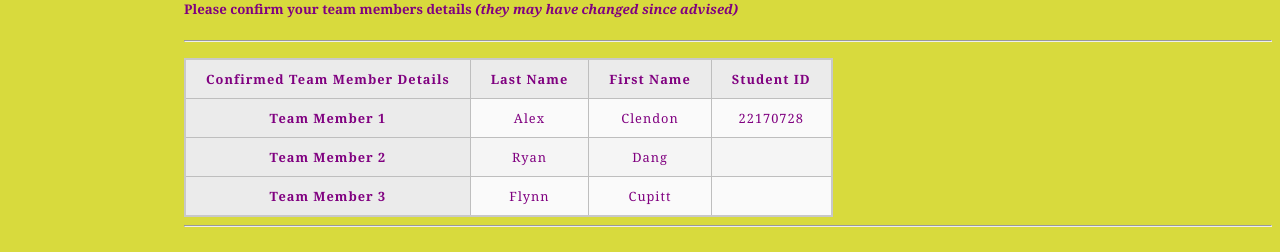
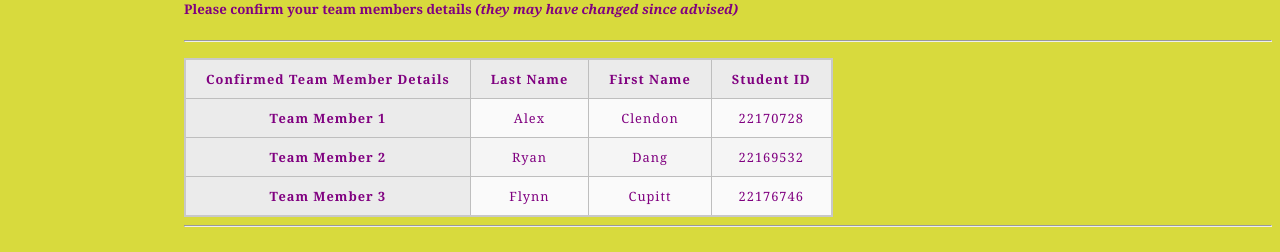
Before and after one commit to Alex-Clendon/alex-clendon.github.io, a plain HTML site: page Misc/proposal.html in a window 1280 px wide. Shown: the part 1060-1312 px from the top of the page. Drawn offline with Linux system fonts and the light colour scheme.

Commit message:
Updating Student IDs
Just adding id numbers to process support pages

```diff
--- a/Misc/proposal.html
+++ b/Misc/proposal.html
@@ -111,13 +111,13 @@
 	<th scope="row">Team Member 2</th>
         <td>Ryan</td>
 		<td>Dang</td>
-        <td></td>
+        <td>22169532</td>
 
     </tr>
 	<th scope="row">Team Member 3</th>
         <td>Flynn</td>
 		<td>Cupitt</td>
-        <td></td>
+        <td>22176746</td>
 
     </tr>
 
```
Also changed, not shown: Misc/team-formation.html (+2 -2 lines).
